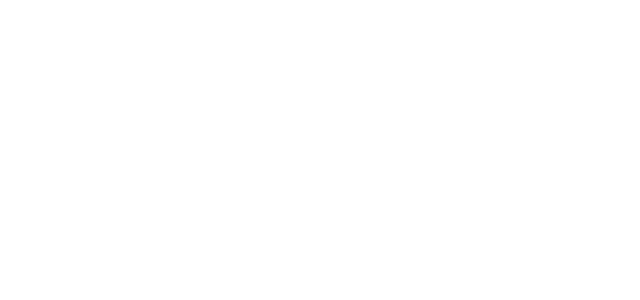
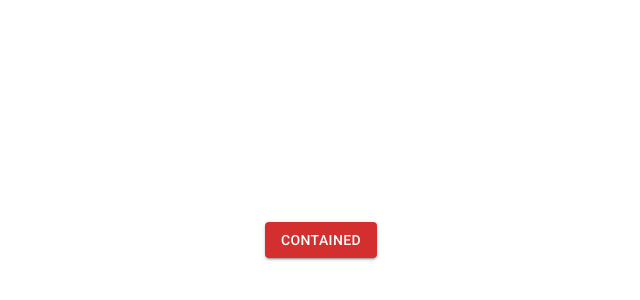
Before and after one commit to knowprabhjyot/CST2107SepDec2023, a React (Vite) app in the folder Week 7 (First Half)/flagApp/: page / in a window 1280 px wide. Shown: the part 160-460 px from the top of the page, without its empty margins (319-959 px from the left). Built offline with nearby package versions, Linux system fonts and the light colour scheme.

Commit message:
Material Design Imported in Travel App

```diff
--- a/Week 7 (First Half)/flagApp/index.html
+++ b/Week 7 (First Half)/flagApp/index.html
@@ -1,13 +1,17 @@
 <!DOCTYPE html>
 <html lang="en">
+
 <head>
   <meta charset="UTF-8" />
   <link rel="icon" type="image/svg+xml" href="/vite.svg" />
   <meta name="viewport" content="width=device-width, initial-scale=1.0" />
+  <link rel="stylesheet" href="https://fonts.googleapis.com/css2?family=Roboto:wght@300;400;500;600;700&display=swap" />
   <title>Vite + React</title>
 </head>
+
 <body>
   <div id="root"></div>
   <script type="module" src="/src/main.jsx"></script>
 </body>
+
 </html>
--- a/Week 7 (First Half)/flagApp/package.json
+++ b/Week 7 (First Half)/flagApp/package.json
@@ -10,6 +10,10 @@
     "preview": "vite preview"
   },
   "dependencies": {
+    "@emotion/react": "^11.11.1",
+    "@emotion/styled": "^11.11.0",
+    "@mui/icons-material": "^5.14.14",
+    "@mui/material": "^5.14.14",
     "react": "^18.2.0",
     "react-dom": "^18.2.0"
   },
--- a/Week 7 (First Half)/flagApp/src/App.jsx
+++ b/Week 7 (First Half)/flagApp/src/App.jsx
@@ -1,5 +1,5 @@
 import './App.css'
-
+import Button from '@mui/material/Button';
 
 // React Material Design for using existing components
 // Revising React Router Dom
@@ -11,7 +11,7 @@
 
   return (
     <>
-
+      <Button color="error" variant="contained">Contained</Button>
     </>
   )
 }
```
Also changed, not shown: 1 other file (tests, documents, lock files or other folders). Lines whose indentation alone changed are shown as unchanged.
